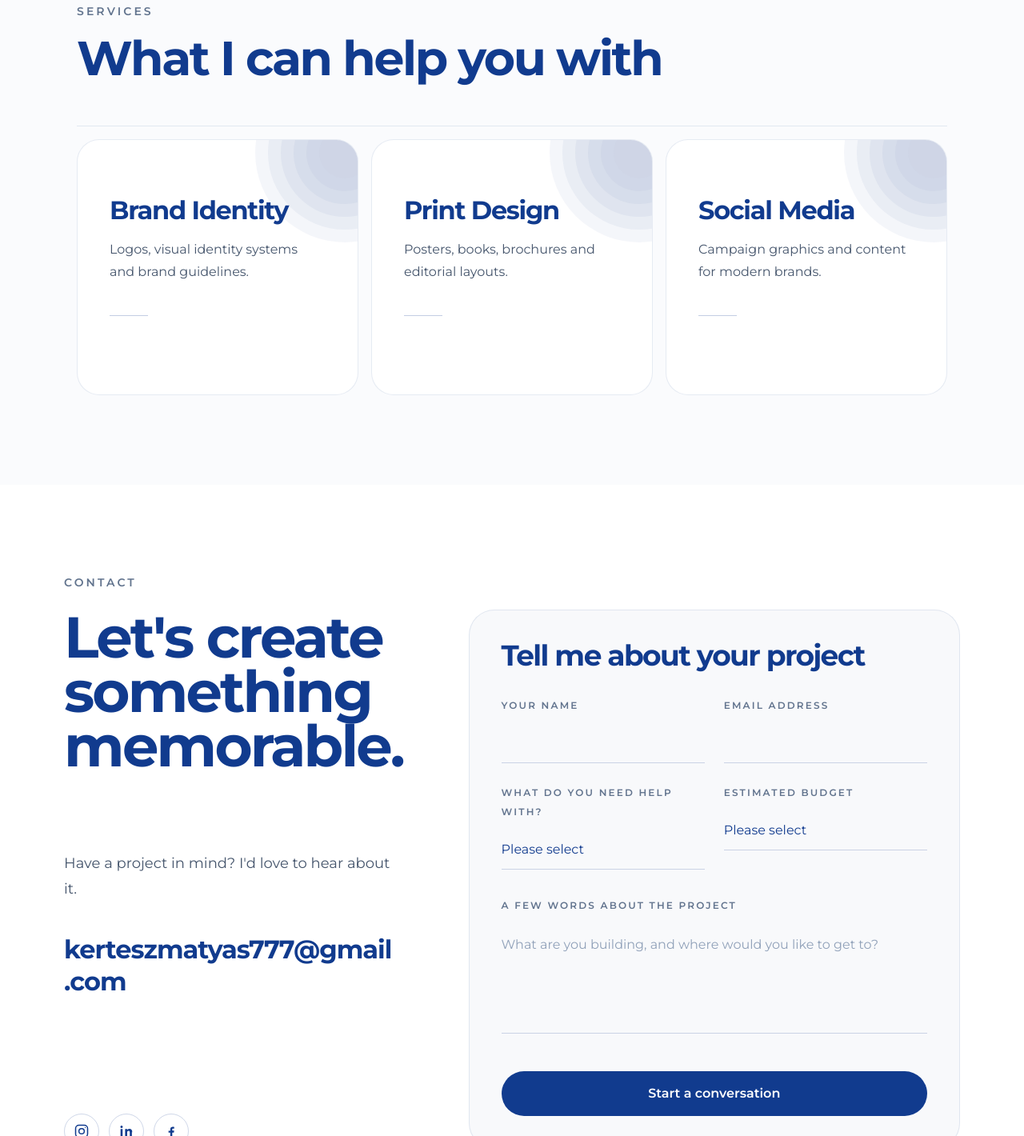
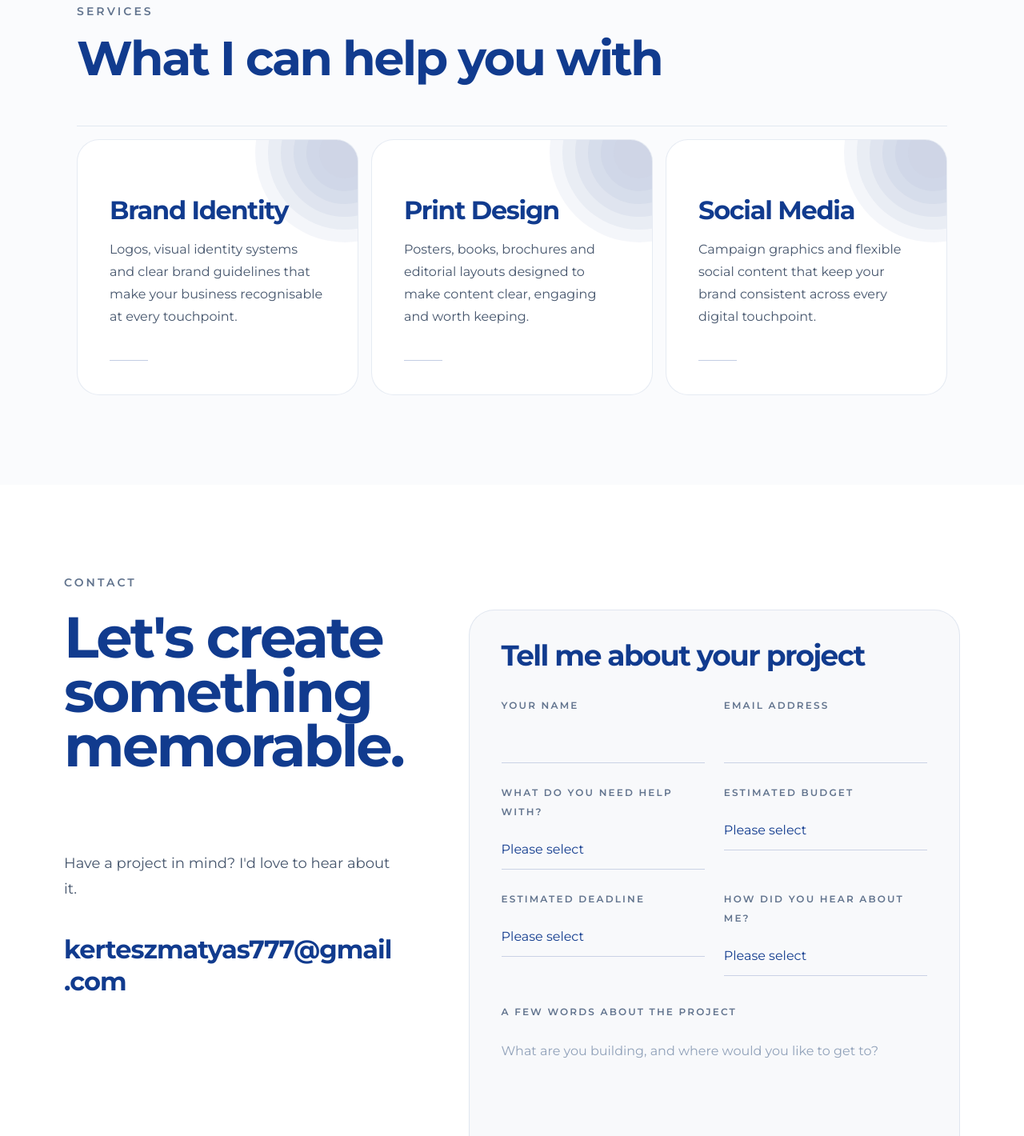
Before and after one commit to kerteszmatyas777-tech/kertesz-portfolio, a Next.js app: page / in a window 1280 px wide. Shown: the part 3719-5139 px from the top of the page at 80% size. Built offline with nearby package versions, Linux system fonts and the light colour scheme.

Commit message:
Refine contact brief and mobile service cards

```diff
--- a/app/api/contact/route.ts
+++ b/app/api/contact/route.ts
@@ -3,6 +3,8 @@ type ContactPayload = {
   email?: unknown;
   service?: unknown;
   budget?: unknown;
+  referral?: unknown;
+  deadline?: unknown;
   message?: unknown;
   website?: unknown;
 };
@@ -76,6 +78,8 @@ export async function POST(request: Request) {
   const email = getValue(payload.email);
   const service = getValue(payload.service);
   const budget = getValue(payload.budget);
+  const referral = getValue(payload.referral);
+  const deadline = getValue(payload.deadline);
   const message = getValue(payload.message);
   const website = getValue(payload.website);
 
@@ -90,7 +94,7 @@ export async function POST(request: Request) {
     !budget ||
     !message ||
     !/^\S+@\S+\.\S+$/.test(email) ||
-    [name, email, service, budget, message].some(
+    [name, email, service, budget, referral, deadline, message].some(
       (value) => value.length > MAX_FIELD_LENGTH
     )
   ) {
@@ -109,6 +113,8 @@ export async function POST(request: Request) {
     `Email: ${email}`,
     `Service: ${service}`,
     `Budget: ${budget}`,
+    `How they found you: ${referral || "Not provided"}`,
+    `Estimated deadline: ${deadline || "Not provided"}`,
     "",
     "Project details:",
     message,
@@ -119,6 +125,8 @@ export async function POST(request: Request) {
     <p><strong>Email:</strong> ${escapeHtml(email)}</p>
     <p><strong>Service:</strong> ${escapeHtml(service)}</p>
     <p><strong>Budget:</strong> ${escapeHtml(budget)}</p>
+    <p><strong>How they found you:</strong> ${escapeHtml(referral || "Not provided")}</p>
+    <p><strong>Estimated deadline:</strong> ${escapeHtml(deadline || "Not provided")}</p>
     <p><strong>Project details:</strong><br />${escapeHtml(message).replace(/\n/g, "<br />")}</p>
   `;
 
--- a/app/components/Contact.tsx
+++ b/app/components/Contact.tsx
@@ -12,6 +12,8 @@ export default function Contact() {
   const [email, setEmail] = useState("");
   const [service, setService] = useState("");
   const [budget, setBudget] = useState("");
+  const [referral, setReferral] = useState("");
+  const [deadline, setDeadline] = useState("");
   const [message, setMessage] = useState("");
   const [website, setWebsite] = useState("");
   const [status, setStatus] = useState<"idle" | "sending" | "success" | "error">(
@@ -26,7 +28,7 @@ export default function Contact() {
       const response = await fetch("/api/contact", {
         method: "POST",
         headers: { "Content-Type": "application/json" },
-        body: JSON.stringify({ name, email, service, budget, message, website }),
+        body: JSON.stringify({ name, email, service, budget, referral, deadline, message, website }),
       });
 
       if (!response.ok) throw new Error("Unable to send contact form.");
@@ -35,6 +37,8 @@ export default function Contact() {
       setEmail("");
       setService("");
       setBudget("");
+      setReferral("");
+      setDeadline("");
       setMessage("");
       setWebsite("");
       setStatus("success");
@@ -229,6 +233,42 @@ export default function Contact() {
                   ))}
                 </select>
               </label>
+
+              <label className="block">
+                <span className="text-[0.95rem] font-semibold uppercase tracking-[0.12em] text-slate-500 lg:text-xs lg:tracking-[0.18em]">
+                  {t.contact.form.deadlineLabel}
+                </span>
+                <select
+                  value={deadline}
+                  onChange={(event) => setDeadline(event.target.value)}
+                  className="mt-3 w-full appearance-none border-b border-[var(--primary)]/20 bg-transparent py-3 text-lg text-[var(--primary)] outline-none transition focus:border-[var(--primary)] lg:text-base"
+                >
+                  <option value="">{t.contact.form.selectPlaceholder}</option>
+                  {t.contact.form.deadlines.map((option) => (
+                    <option key={option} value={option}>
+                      {option}
+                    </option>
+                  ))}
+                </select>
+              </label>
+
+              <label className="block">
+                <span className="text-[0.95rem] font-semibold uppercase tracking-[0.12em] text-slate-500 lg:text-xs lg:tracking-[0.18em]">
+                  {t.contact.form.referralLabel}
+                </span>
+                <select
+                  value={referral}
+                  onChange={(event) => setReferral(event.target.value)}
+                  className="mt-3 w-full appearance-none border-b border-[var(--primary)]/20 bg-transparent py-3 text-lg text-[var(--primary)] outline-none transition focus:border-[var(--primary)] lg:text-base"
+                >
+                  <option value="">{t.contact.form.selectPlaceholder}</option>
+                  {t.contact.form.referrals.map((option) => (
+                    <option key={option} value={option}>
+                      {option}
+                    </option>
+                  ))}
+                </select>
+              </label>
             </div>
 
             <label className="mt-8 block">
--- a/app/components/FadeIn.tsx
+++ b/app/components/FadeIn.tsx
@@ -18,10 +18,10 @@ export default function FadeIn({
       className={className}
       initial={shouldReduceMotion ? false : { opacity: 0, y: 36 }}
       whileInView={shouldReduceMotion ? undefined : { opacity: 1, y: 0 }}
-      viewport={{ once: true, amount: 0.1, margin: "0px 0px -2% 0px" }}
+      viewport={{ once: true, amount: 0.01, margin: "0px 0px 12% 0px" }}
       transition={{
         delay,
-        duration: 0.58,
+        duration: 0.4,
         ease: [0.16, 1, 0.3, 1],
       }}
     >
--- a/app/components/Services.tsx
+++ b/app/components/Services.tsx
@@ -33,7 +33,11 @@ export default function Services() {
               href={`/services/${service.slug}`}
               className="group block"
             >
-            <article className="relative min-h-[13.5rem] overflow-hidden rounded-[24px] border border-[var(--primary)]/10 bg-white p-5 transition-all duration-500 group-hover:-translate-y-1 group-hover:border-[var(--primary)]/25 group-hover:shadow-2xl md:min-h-[20rem] md:rounded-[28px] md:p-10">
+            <article
+              className={`relative min-h-[11.5rem] overflow-hidden rounded-[22px] border border-[var(--primary)]/10 bg-white p-4 transition-all duration-500 group-hover:-translate-y-1 group-hover:border-[var(--primary)]/25 group-hover:shadow-2xl md:min-h-[20rem] md:rounded-[28px] md:p-10 ${
+                language === "en" ? "min-h-[8.75rem]" : ""
+              }`}
+            >
               <div
                 aria-hidden="true"
                 className="absolute -right-24 -top-24 h-56 w-56 transition-transform duration-700 group-hover:scale-125"
@@ -47,15 +51,27 @@ export default function Services() {
               </div>
 
               <div className="relative flex h-full flex-col">
-                <h3 className="mt-3 max-w-full break-words text-[1.55rem] font-bold leading-[0.98] tracking-[-0.04em] text-[var(--primary)] transition-transform duration-500 group-hover:translate-x-1 md:mt-8 md:text-[2rem]">
-                  {service.title}
+                <h3 className="mt-2 max-w-full break-words text-[1.4rem] font-bold leading-[0.98] tracking-[-0.04em] text-[var(--primary)] transition-transform duration-500 group-hover:translate-x-1 md:mt-8 md:text-[2rem]">
+                  {language === "hu" && index === 0 ? (
+                    <>
+                      Arculat és
+                      <br className="md:hidden" /> márkaidentitás
+                    </>
+                  ) : language === "hu" && index === 2 ? (
+                    <>
+                      Digitális
+                      <br className="md:hidden" /> megjelenés
+                    </>
+                  ) : (
+                    service.title
+                  )}
                 </h3>
 
-                <p className="mt-3 max-w-xs break-words text-sm leading-5 text-slate-600 md:mt-5 md:text-base md:leading-7">
+                <p className="mt-2 max-w-xs break-words text-xs leading-5 text-slate-600 md:mt-5 md:text-base md:leading-7">
                   {service.description}
                 </p>
 
-                <div className="mt-auto pt-5 md:pt-10">
+                <div className="mt-auto pt-3 md:pt-10">
                   <div className="h-px w-12 bg-[var(--primary)]/25 transition-all duration-500 group-hover:w-20 group-hover:bg-[var(--primary)]" />
                 </div>
               </div>
--- a/app/data/translations.ts
+++ b/app/data/translations.ts
@@ -118,7 +118,8 @@ export const translations = {
         {
           slug: "brand-identity",
           title: "Brand Identity",
-          description: "Logos, visual identity systems and brand guidelines.",
+          description:
+            "Logos, visual identity systems and clear brand guidelines that make your business recognisable at every touchpoint.",
           intro:
             "A clear identity gives your business a recognisable point of view — across every place people meet your brand.",
           deliverables: [
@@ -133,7 +134,8 @@ export const translations = {
         {
           slug: "print-design",
           title: "Print Design",
-          description: "Posters, books, brochures and editorial layouts.",
+          description:
+            "Posters, books, brochures and editorial layouts designed to make content clear, engaging and worth keeping.",
           intro:
             "Thoughtful print design turns information into an object people want to hold on to, revisit and share.",
           deliverables: [
@@ -148,7 +150,8 @@ export const translations = {
         {
           slug: "digital-content",
           title: "Social Media",
-          description: "Campaign graphics and content for modern brands.",
+          description:
+            "Campaign graphics and flexible social content that keep your brand consistent across every digital touchpoint.",
           intro:
             "A consistent digital presence makes every campaign, post and launch feel like part of one recognisable story.",
           deliverables: [
@@ -174,6 +177,8 @@ export const translations = {
         emailLabel: "Email address",
         serviceLabel: "What do you need help with?",
         budgetLabel: "Estimated budget",
+        deadlineLabel: "Estimated deadline",
+        referralLabel: "How did you hear about me?",
         messageLabel: "A few words about the project",
         messagePlaceholder: "What are you building, and where would you like to get to?",
         selectPlaceholder: "Please select",
@@ -187,6 +192,14 @@ export const translations = {
           "Print design",
           "Digital content",
           "I need guidance",
+        ],
+        referrals: ["Instagram", "Facebook", "LinkedIn", "Word of mouth", "Other"],
+        deadlines: [
+          "Within 1 month",
+          "1–2 months",
+          "2–3 months",
+          "More than 3 months",
+          "I’m flexible",
         ],
         budgets: [
           "€250–€500",
@@ -323,7 +336,7 @@ export const translations = {
           slug: "brand-identity",
           title: "Arculat és márkaidentitás",
           description:
-            "Logó, vizuális rendszer és használati irányelvek a márka saját karakterére szabva.",
+            "Logó, vizuális rendszer és használati irányelvek, amelyek minden felületen felismerhetővé teszik a márka saját karakterét.",
           intro:
             "Egy világos arculat minden találkozási ponton felismerhetővé és következetessé teszi a márkádat.",
           deliverables: [
@@ -339,7 +352,7 @@ export const translations = {
           slug: "print-design",
           title: "Nyomtatott kommunikáció",
           description:
-            "Kiadványok, csomagolások, plakátok és szerkesztett anyagok átgondolt vizuális rendszerben.",
+            "Kiadványok, csomagolások, plakátok és szerkesztett anyagok átgondolt vizuális rendszerben, a részletekre is figyelve.",
           intro:
             "A jó nyomtatott anyag információt ad át, miközben olyan tárggyá válik, amit érdemes kézbe venni és megőrizni.",
           deliverables: [
@@ -355,7 +368,7 @@ export const translations = {
           slug: "digital-content",
           title: "Digitális megjelenés",
           description:
-            "Kampányokhoz és közösségi felületekre tervezett következetes kreatív anyagok.",
+            "Kampányokhoz és közösségi felületekre tervezett következetes kreatív anyagok, amelyek erősítik a márka online jelenlétét.",
           intro:
             "A következetes digitális jelenlét minden kampányt, posztot és új megjelenést egyetlen felismerhető történetté kapcsol össze.",
           deliverables: [
@@ -382,6 +395,8 @@ export const translations = {
         emailLabel: "E-mail-cím",
         serviceLabel: "Miben kérsz segítséget?",
         budgetLabel: "Tervezett költségkeret",
+        deadlineLabel: "Tervezett határidő",
+        referralLabel: "Honnan hallottál rólam?",
         messageLabel: "Néhány szó a projektről",
         messagePlaceholder: "Min dolgozol, és hová szeretnél eljutni vele?",
         selectPlaceholder: "Válassz egy lehetőséget",
@@ -395,6 +410,14 @@ export const translations = {
           "Nyomtatott kommunikáció",
           "Digitális megjelenés",
           "Még keresem az irányt",
+        ],
+        referrals: ["Instagram", "Facebook", "LinkedIn", "Ajánlás útján", "Egyéb"],
+        deadlines: [
+          "1 hónapon belül",
+          "1–2 hónap",
+          "2–3 hónap",
+          "3 hónapnál több",
+          "Rugalmas vagyok",
         ],
         budgets: [
           "100 000–200 000 Ft",
```
